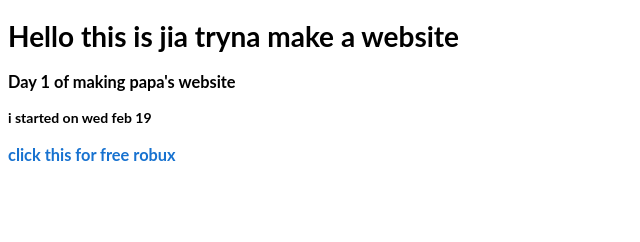
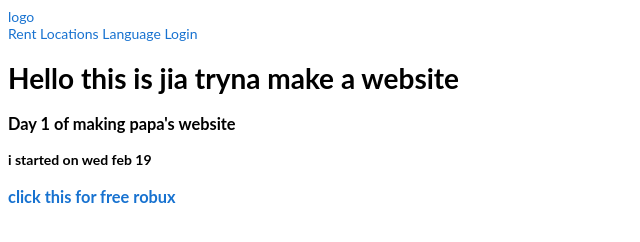
Before and after one commit to geabea/geabea.github.io, a plain HTML site: page index.html in a window 1280 px wide. Shown: the whole page, without its empty margins (0-640 px from the left). Drawn offline with Linux system fonts and the light colour scheme.

Commit message:
Update index.html

```diff
--- a/index.html
+++ b/index.html
@@ -9,6 +9,17 @@
 
 </head>
 <body>
+    <header>
+        <a href="index.html" class="logo">logo</a>
+
+        <nav>
+            <a href="#">Rent</a>
+            <a href="#">Locations</a>
+            <a href="#">Language</a>
+            <a href="#">Login</a>
+
+        </nav>
+    </header>
     <div class="container">
         <h1>Hello this is jia tryna make a website</h1>
         <h3>Day 1 of making papa's website</h3>
```
